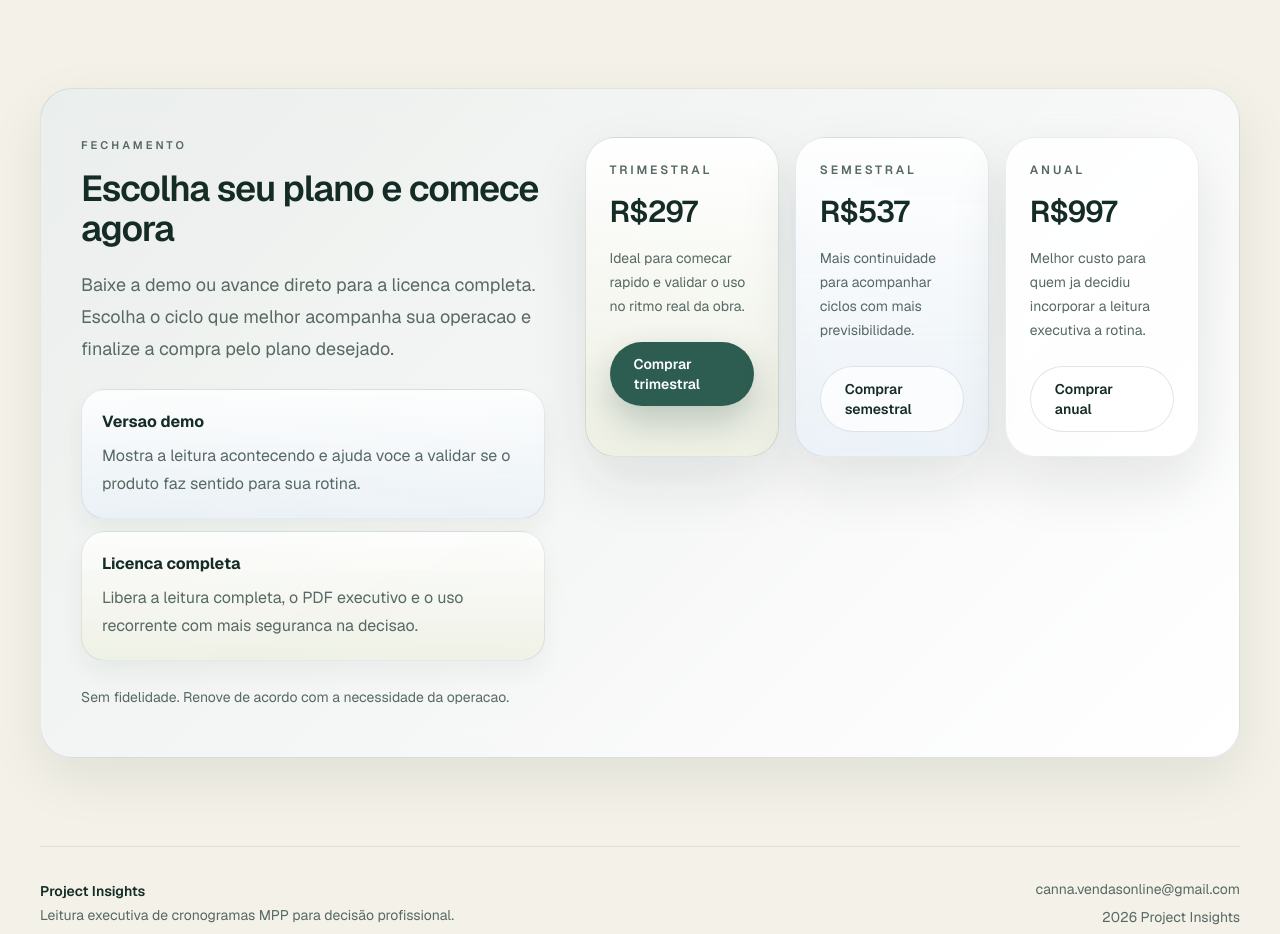
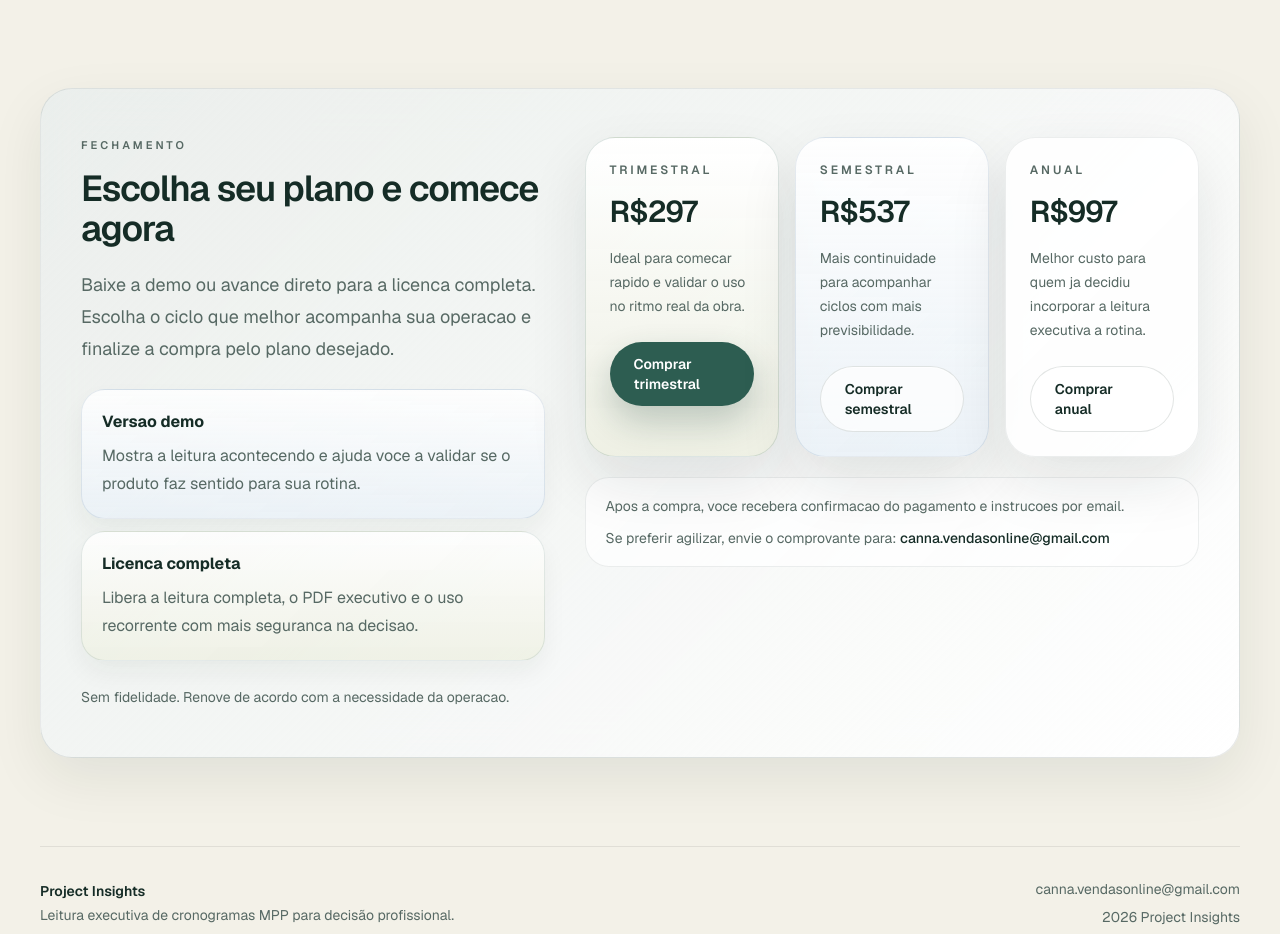
Before and after one commit to Cannalonga/project-insights-site, a Next.js app: page / in a window 1280 px wide. Shown: the part 6720-7654 px from the top of the page. Built offline with nearby package versions, Linux system fonts and the light colour scheme; no server answers.

Commit message:
fix(landing): add post-purchase guidance below plan CTAs

```diff
--- a/src/components/FinalCTASection.tsx
+++ b/src/components/FinalCTASection.tsx
@@ -65,7 +65,8 @@ export function FinalCTASection() {
             </p>
           </div>
 
-          <div id="cta-final" className="grid gap-4 lg:grid-cols-3">
+          <div id="cta-final" className="space-y-5">
+            <div className="grid gap-4 lg:grid-cols-3">
               {planCards.map((plan) => (
                 <article
                   key={plan.title}
@@ -94,6 +95,20 @@ export function FinalCTASection() {
                 </article>
               ))}
             </div>
+
+            <div className="rounded-[1.5rem] border border-[rgba(21,44,38,0.08)] bg-white/72 px-5 py-4 text-sm leading-6 text-[var(--muted)]">
+              <p>Apos a compra, voce recebera confirmacao do pagamento e instrucoes por email.</p>
+              <p className="mt-2">
+                Se preferir agilizar, envie o comprovante para:{" "}
+                <a
+                  href={`mailto:${siteConfig.supportEmail}`}
+                  className="font-medium text-[var(--foreground)] hover:text-[var(--accent-strong)]"
+                >
+                  {siteConfig.supportEmail}
+                </a>
+              </p>
+            </div>
+          </div>
         </div>
       </div>
     </section>
```
Lines whose indentation alone changed are shown as unchanged.
